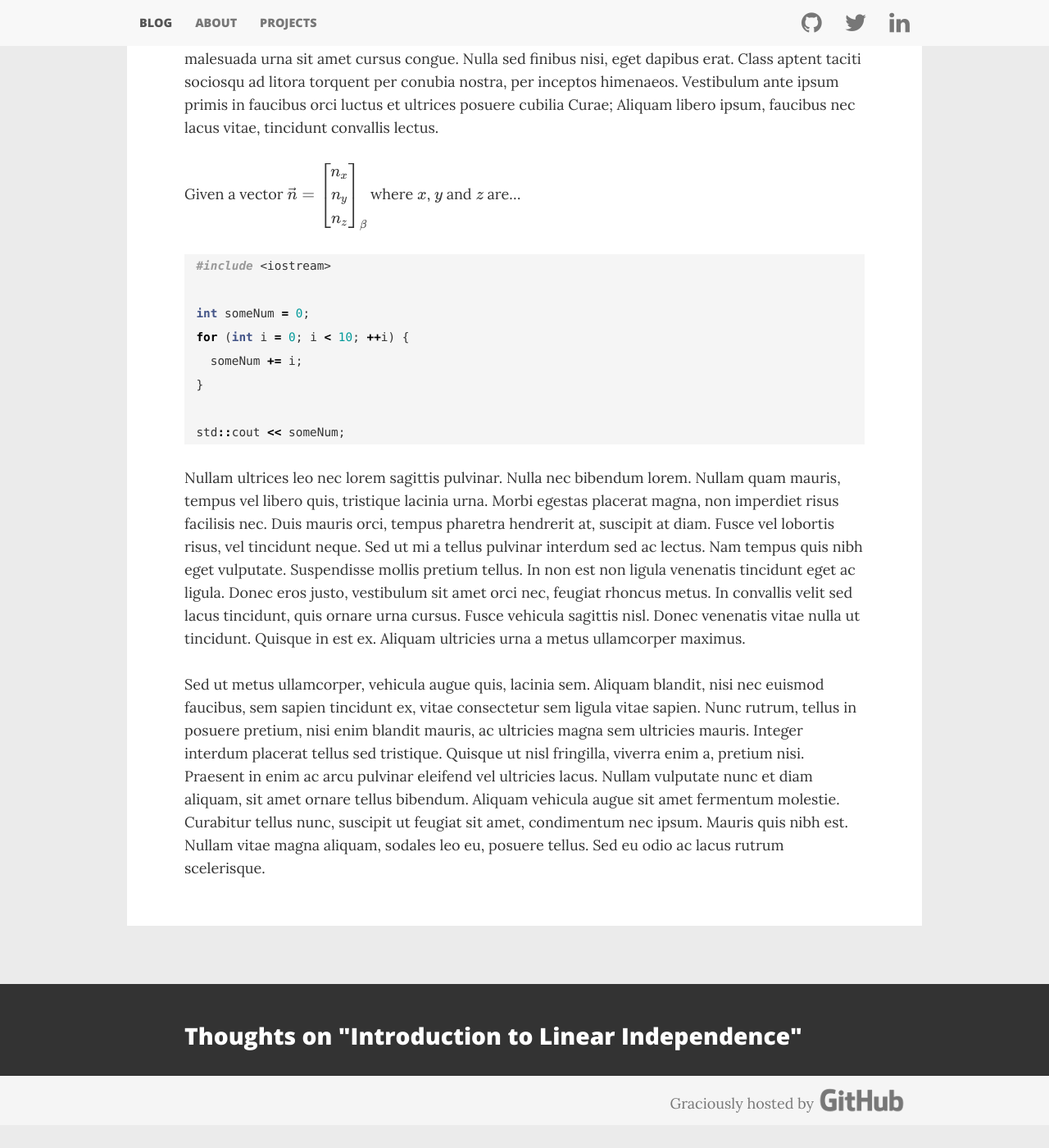
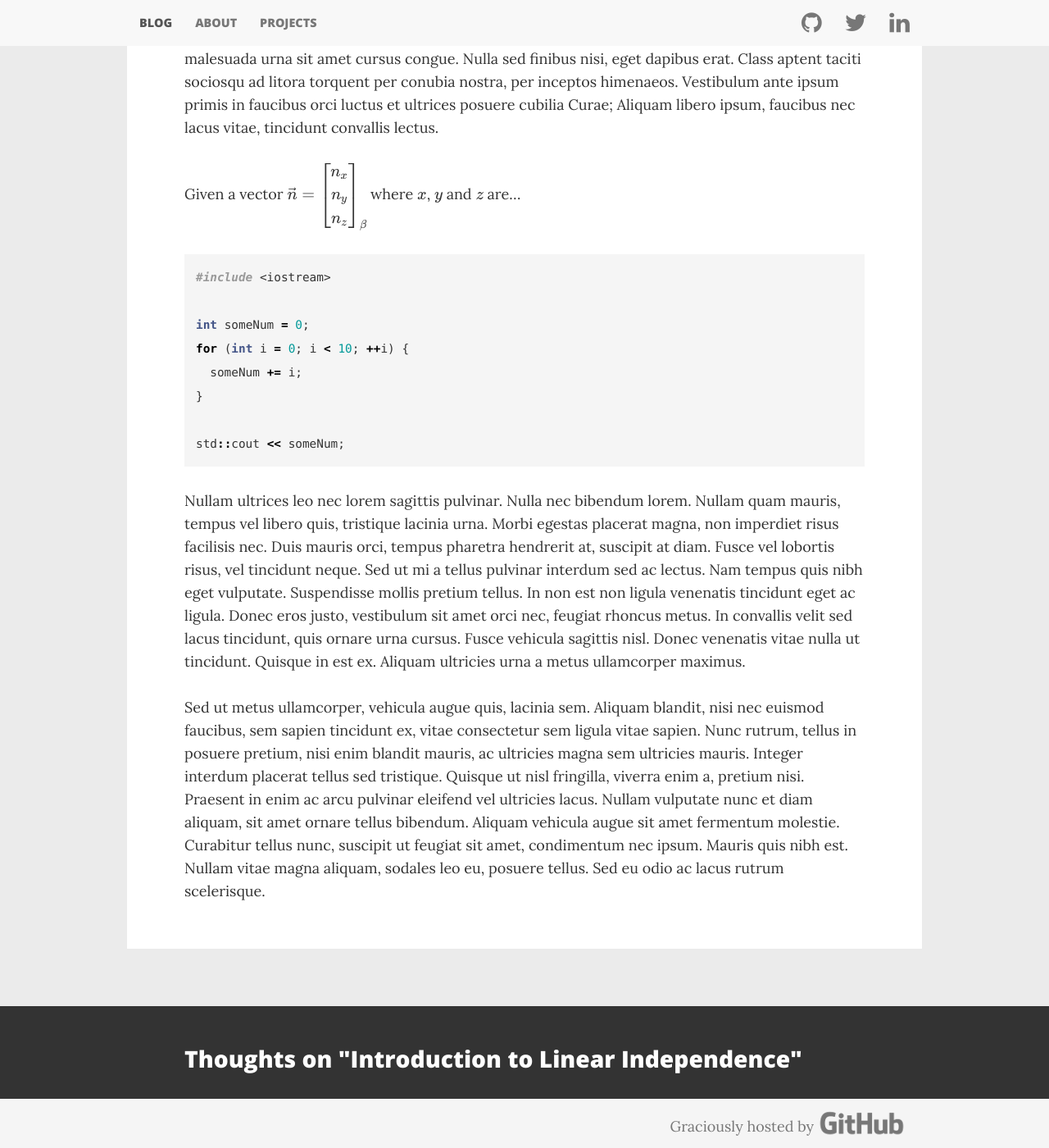
Before and after one commit to aarondgordon/aarondgordon.github.io, a Jekyll site: the page built from _posts/2016-8-24-introduction-to-spanning-sets-linear-independence-and-the-vector-space-basis.md, in a window 1280 px wide and 1400 px high, scrolled down 1498 px. Shown: the whole window at 82% size. Built offline with Jekyll 4.4.1, drawn with Linux system fonts in a browser that asks for light colours; nearby versions of some CDN libraries; formulas are drawn with MathJax 3; comment, search, counter and statistics services are not loaded; before the commit the page ends 2870 px from its top, so only the background shows below that.

Commit message:
Update layout.css

```diff
--- a/assets/css/layout.css
+++ b/assets/css/layout.css
@@ -251,7 +251,7 @@ a:hover, a:active, a:focus {
   margin: 0 0 1.94em; /* 2 x baseline | 28px/14.4px */
   border: 0;
   border-radius: 0;
-  padding: 0 0 0 1em;
+  padding: 0.97em; /* 1 x baseline | 14/14.4px */
   font-family: 'Roboto Mono';
   font-size: 0.8em; /* 14.4px/18px */
   line-height: 1.94em; /* 2 x baseline | 28px/14.4px */
```
